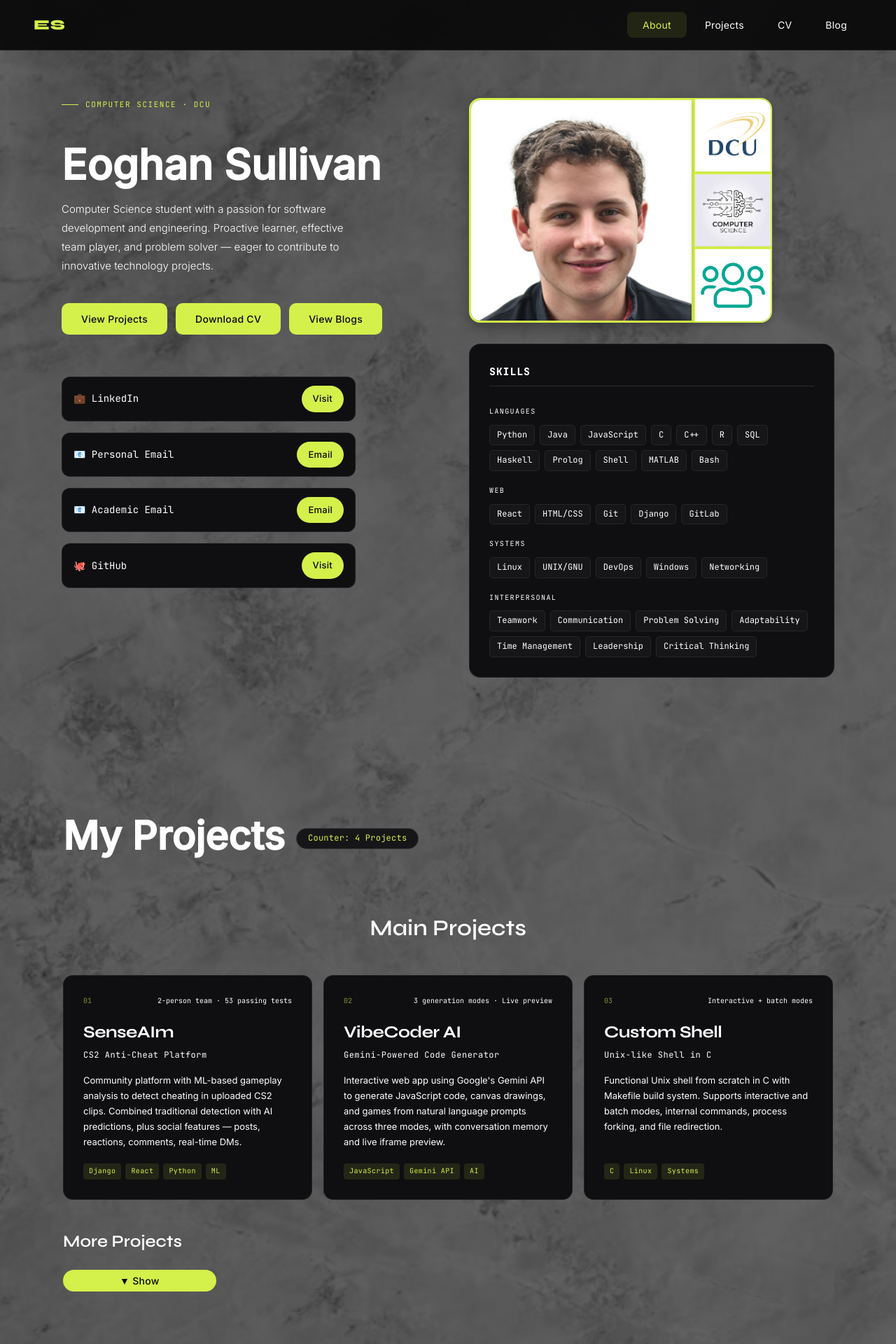
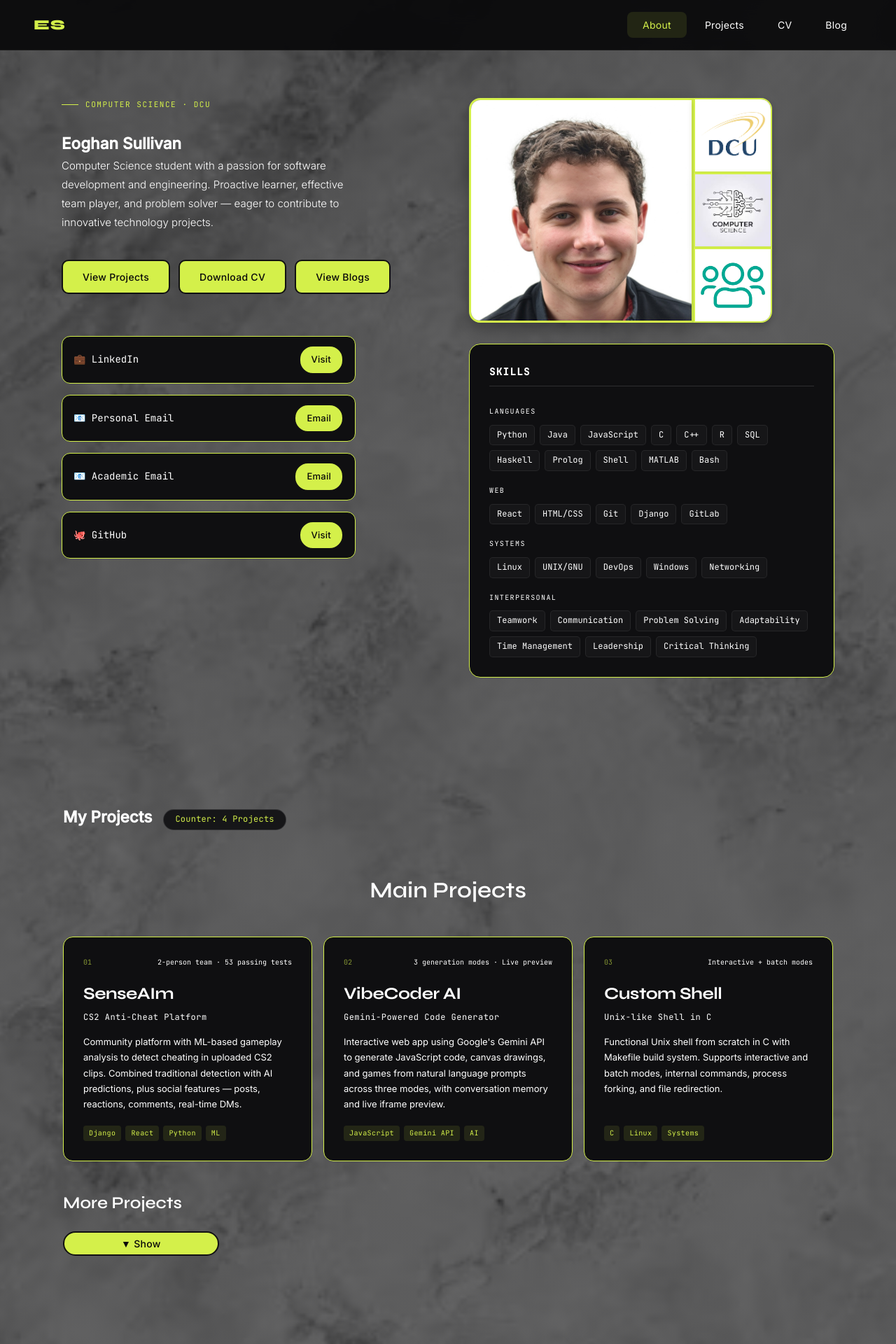
Before and after one commit to Eoghaning/eoghansullivan.github.io, a React (Vite) app: page / in a window 1280 px wide. Shown: the top 1920 px of the page at 70% size. Built offline with nearby package versions, Linux system fonts and the light colour scheme.

Commit message:
add permanent green borders and background scroll

```diff
--- a/src/App.css
+++ b/src/App.css
@@ -23,7 +23,7 @@ html { scroll-behavior: smooth; }
 
 body {
   background: linear-gradient(rgba(8,8,9,0.6), rgba(8,8,9,0.6)),
-              url('/bg.jpg') center/cover fixed no-repeat;
+              url('/bg.jpg') center/cover no-repeat;  /* removed 'fixed' */
   color: var(--text);
   font-family: var(--sans);
   font-size: 15px;
@@ -34,7 +34,8 @@ body {
 
 .btn-primary {
   background: var(--accent); color: #080809;
-  border: none; padding: 14px 28px; border-radius: var(--r);
+  border: 2px solid #111;
+  padding: 14px 28px; border-radius: var(--r);
   font-family: var(--sans); font-size: 14px; font-weight: 500;
   cursor: pointer; transition: all 0.15s; text-decoration: none;
   display: inline-block; letter-spacing: 0.02em;
@@ -71,11 +72,3 @@ body {
 @media (max-width: 768px) {
   .page-section { padding: 80px 20px 60px; }
 }
-
-.hero-section h1 {
-  font-size: clamp(40px, 5vw, 60px) !important;
-}
-
-.page-section h1 {
-  font-size: clamp(40px, 5vw, 56px) !important;
-}
--- a/src/pages/About/About.css
+++ b/src/pages/About/About.css
@@ -49,6 +49,7 @@
   margin-bottom: 36px;
   flex-wrap: wrap;
 }
+
 .contact-section {
   display: flex;
   flex-direction: column;
@@ -60,11 +61,15 @@
   align-items: center;
   justify-content: space-between;
   background: var(--bg2);
-  border: 1px solid var(--border);
+  border: 1px solid var(--accent);
   border-radius: 12px;
   padding: 12px 16px;
   width: 100%;
   max-width: 420px;
+  transition: box-shadow 0.2s;
+}
+.contact-item:hover {
+  box-shadow: 0 4px 12px rgba(212,240,74,0.1);
 }
 .contact-text {
   font-family: var(--mono);
@@ -80,6 +85,8 @@
   margin-left: 12px;
   white-space: nowrap;
 }
+
+/* Image stack */
 .image-stack {
   display: flex;
   flex-direction: row;
@@ -93,6 +100,7 @@
   border-radius: 16px 0 0 16px;
   border: 3px solid var(--accent);
   box-shadow: 0 8px 20px rgba(0,0,0,0.3);
+  /* no hover effect */
 }
 .small-images {
   display: flex;
@@ -105,6 +113,7 @@
   object-fit: cover;
   border: 2px solid var(--accent);
   box-shadow: 0 4px 10px rgba(0,0,0,0.2);
+  /* no hover effect */
 }
 .small-image:first-child {
   border-radius: 0 16px 0 0;
@@ -112,15 +121,21 @@
 .small-image:last-child {
   border-radius: 0 0 16px 0;
 }
+
+/* Skills card */
 .skills-card {
   background: var(--bg2);
-  border: 1px solid var(--border);
+  border: 1px solid var(--accent);
   border-radius: 16px;
   padding: 28px;
   display: flex;
   flex-direction: column;
   gap: 20px;
   width: 100%;
+  transition: box-shadow 0.2s;
+}
+.skills-card:hover {
+  box-shadow: 0 8px 20px rgba(212,240,74,0.1);
 }
 .skills-heading {
   font-family: var(--mono);
@@ -159,6 +174,8 @@
   color: var(--text);
   border-color: var(--border2);
 }
+
+/* Responsive */
 @media (max-width: 768px) {
   .hero-section {
     grid-template-columns: 1fr;
@@ -201,6 +218,7 @@
     max-width: 100%;
   }
 }
+
 @media (max-width: 480px) {
   .small-image {
     width: 80px;
--- a/src/pages/Blog/Blog.css
+++ b/src/pages/Blog/Blog.css
@@ -1,6 +1,6 @@
 .blog-outer-box {
   background: #25252a;
-  border: 1px solid var(--border);
+  border: 1px solid var(--accent);
   border-radius: 16px;
   padding: 48px 32px;
   margin-top: 20px;
@@ -9,7 +9,7 @@
 .blog-outer-box h1 {
   font-size: clamp(32px, 4vw, 48px);
   margin-bottom: 0;
-  margin-right: 16px; /* space between heading and button */
+  margin-right: 16px;
 }
 
 .blog-list {
@@ -74,23 +74,25 @@
 }
 
 .sort-toggle {
-  background: var(--accent);
-  color: #080809;
-  border: none;
+  background: var(--bg3);
+  color: var(--accent);
+  border: 1px solid var(--accent);
   font-family: var(--sans);
   font-size: 18px;
   font-weight: 500;
   padding: 9px 21px;
   border-radius: 30px;
   cursor: pointer;
-  transition: all 0.5s; /* 0.5s delay on hover */
-  margin-left: 0; /* reset any margin */
+  transition: all 0.5s;
+  margin-left: 0;
   white-space: nowrap;
   letter-spacing: 0.02em;
 }
 
 .sort-toggle:hover {
-  opacity: 0.85;
+  background: var(--accent2);
+  color: var(--accent);
+  border-color: var(--accent);
   transform: translateY(-1px);
 }
 
@@ -116,7 +118,6 @@
     text-align: center;
     font-size: 16px;
     padding: 8px 16px;
-    transition: all 0.5s; /* keep same delay */
   }
   .blog-card {
     max-width: 100%;
--- a/src/pages/CV/CV.css
+++ b/src/pages/CV/CV.css
@@ -16,7 +16,7 @@
 
 .cv-block {
   background: var(--bg2);
-  border: 1px solid var(--border);
+  border: 1px solid var(--accent);        /* changed to permanent green border */
   border-radius: 14px;
   padding: 32px;
   height: 100%;
@@ -43,9 +43,8 @@
   border-bottom: none;
 }
 
-/* Extra padding between first education content and its divider */
 .cv-item-first {
-  padding-bottom: 84px;  /* approximately 6 lines of space between content and border */
+  padding-bottom: 112px;
 }
 
 .cv-item-year {
--- a/src/pages/Projects/Projects.css
+++ b/src/pages/Projects/Projects.css
@@ -6,7 +6,7 @@
 
 .project-card {
   background: var(--bg2);
-  border: 1px solid var(--border);
+  border: 1px solid var(--accent);        /* changed to permanent green border */
   border-radius: 14px;
   padding: 28px;
   transition: border-color 0.2s, transform 0.2s, background 0.2s;
@@ -16,7 +16,7 @@
 }
 
 .project-card:hover {
-  border-color: rgba(212,240,74,0.2);
+  border-color: var(--accent);            /* keep green (or could use a lighter green) */
   background: var(--bg3);
   transform: translateY(-2px);
 }
```
